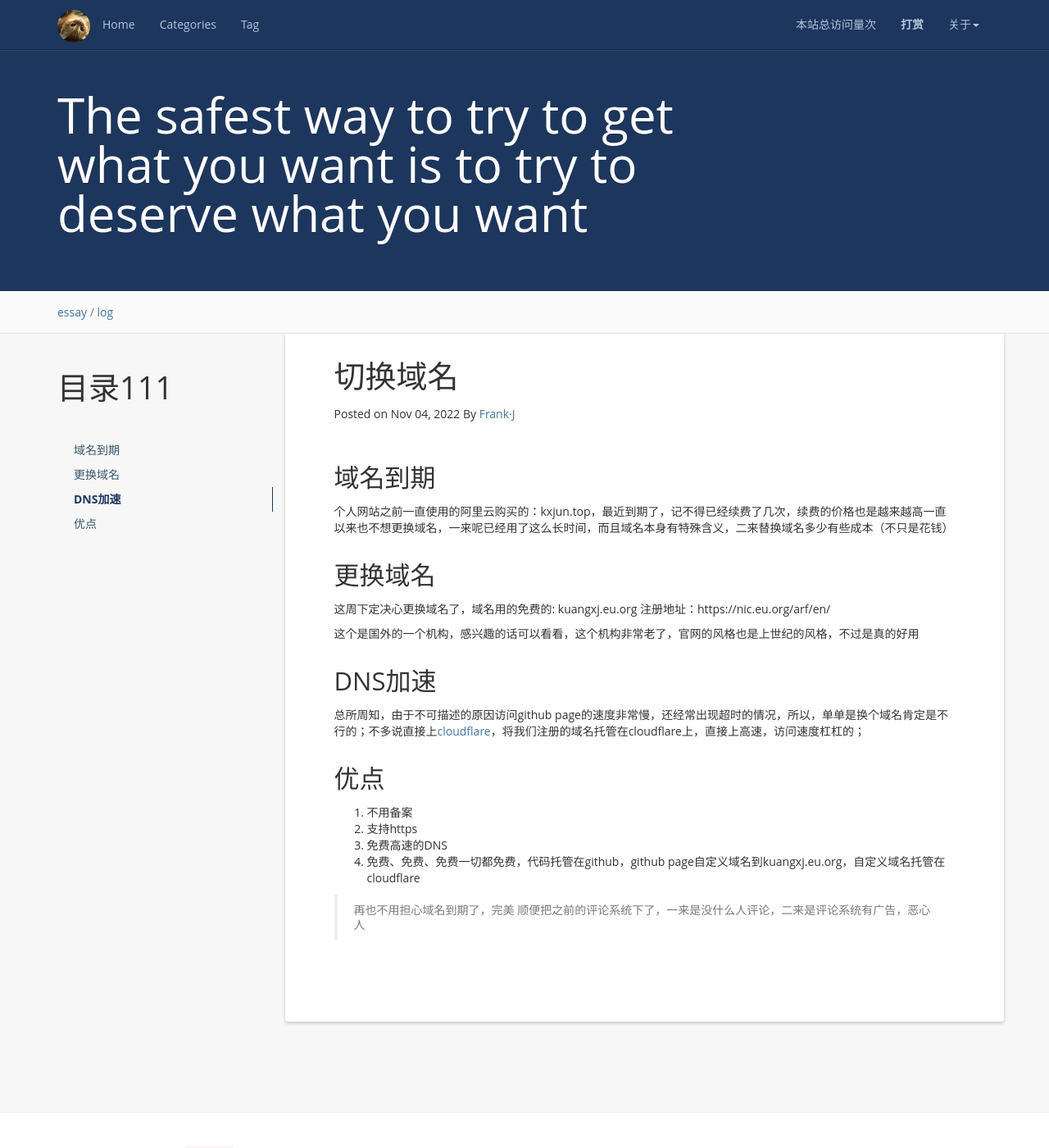
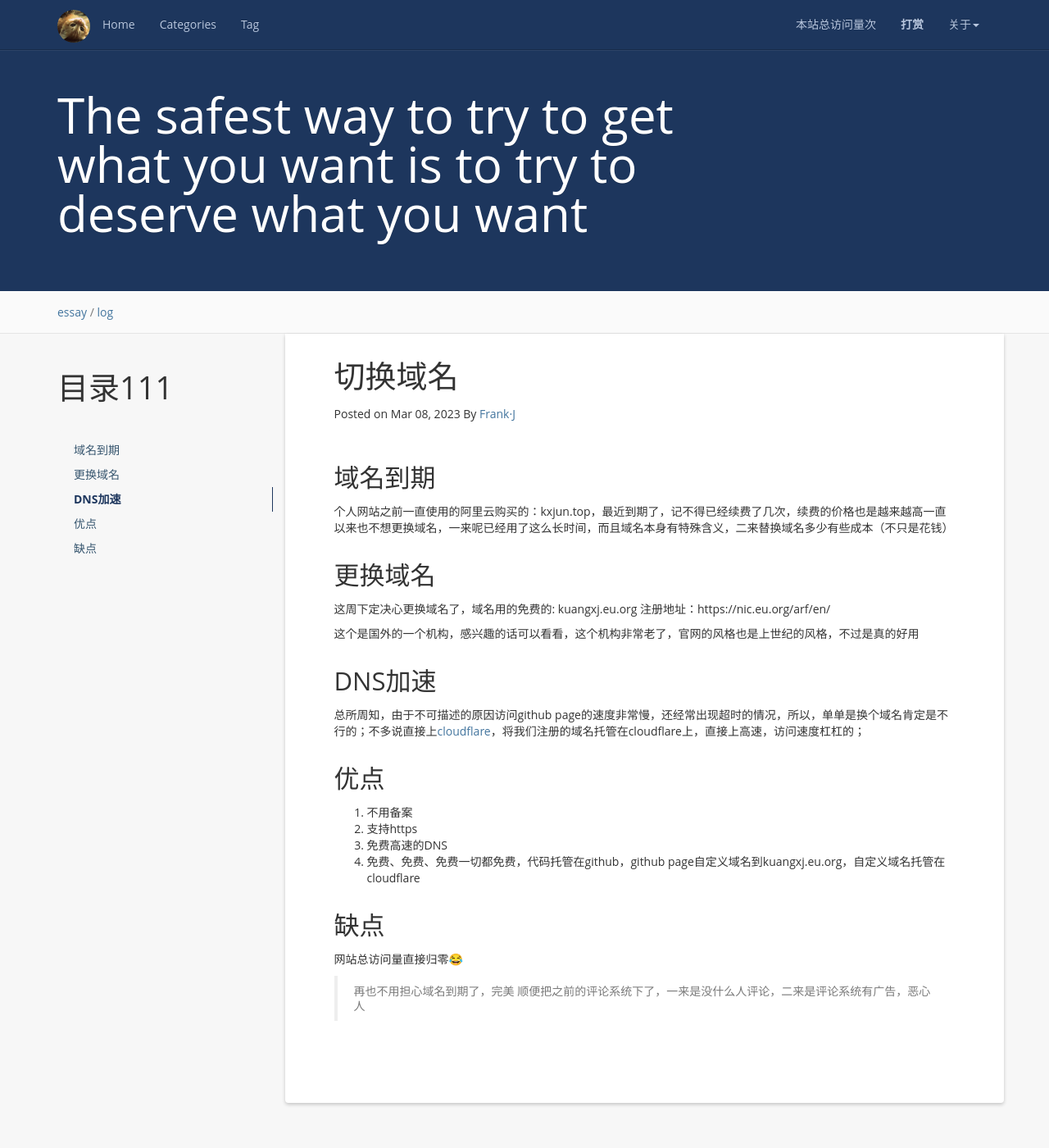
Before and after one commit to frankxjkuang/frankxjkuang.github.io, a Jekyll site: the page built from _posts/2023-03-08-change-domain.md, in a window 1280 px wide and 1400 px high. Shown: the whole window at 82% size. Built offline with Jekyll 4.4.1, drawn with Linux system fonts in a browser that asks for light colours; nearby versions of some CDN libraries; a script that is not in the unit is left out; comment, search, counter and statistics services are not loaded.

Commit message:
🎸feat: 更新文档

```diff
--- a/_posts/2023-03-08-change-domain.md
+++ b/_posts/2023-03-08-change-domain.md
@@ -1,7 +1,7 @@
 ---
 layout: post
 title:  切换域名
-date:   2022-11-04 10:30:00 +0800
+date:   2023-03-08 10:30:00 +0800
 categories: essay
 tag: log
 ---
@@ -27,5 +27,8 @@ tag: log
 3. 免费高速的DNS
 4. 免费、免费、免费一切都免费，代码托管在github，github page自定义域名到kuangxj.eu.org，自定义域名托管在cloudflare
 
+## 缺点
+网站总访问量直接归零😂
+
 > 再也不用担心域名到期了，完美
 > 顺便把之前的评论系统下了，一来是没什么人评论，二来是评论系统有广告，恶心人
```
